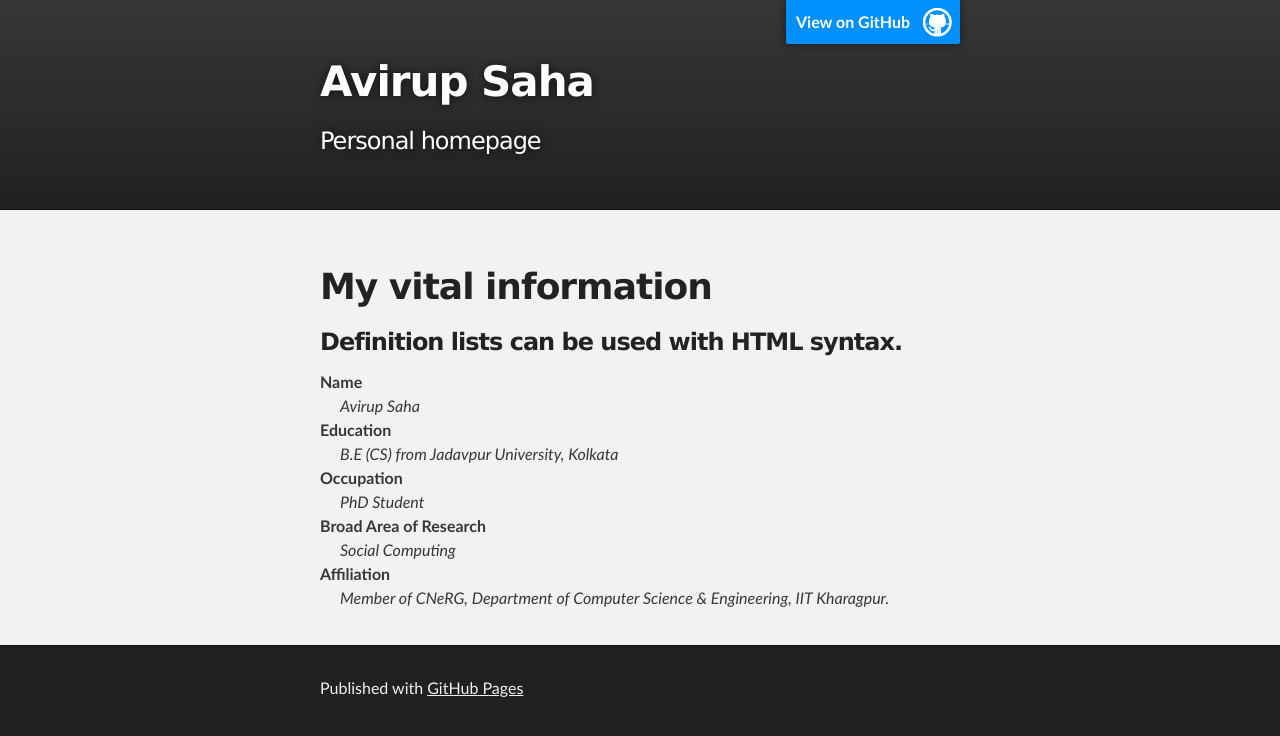
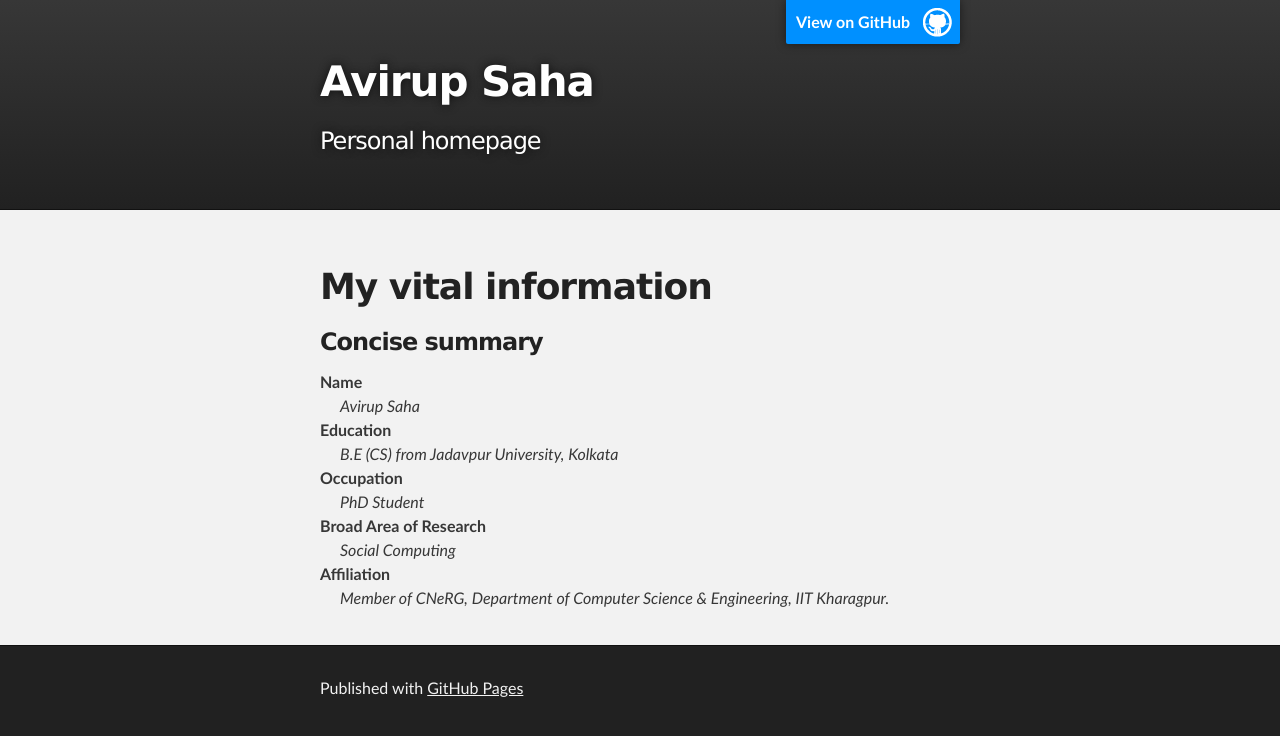
Before and after one commit to ASCARATHIRA/ASCARATHIRA.github.io, a Jekyll site: the page built from index.md, in a window 1280 px wide. Shown: the top 736 px of the page. Built offline with Jekyll 4.4.1, drawn with Linux system fonts in a browser that asks for light colours; our own code applies the rules of GitHub Pages for plain Markdown files.

Commit message:
Initial commit

```diff
--- a/index.md
+++ b/index.md
@@ -4,7 +4,7 @@ layout: default
 
 # [](#header-1)My vital information
 
-### Definition lists can be used with HTML syntax.
+### Concise summary
 
 <dl>
 <dt>Name</dt>
```
